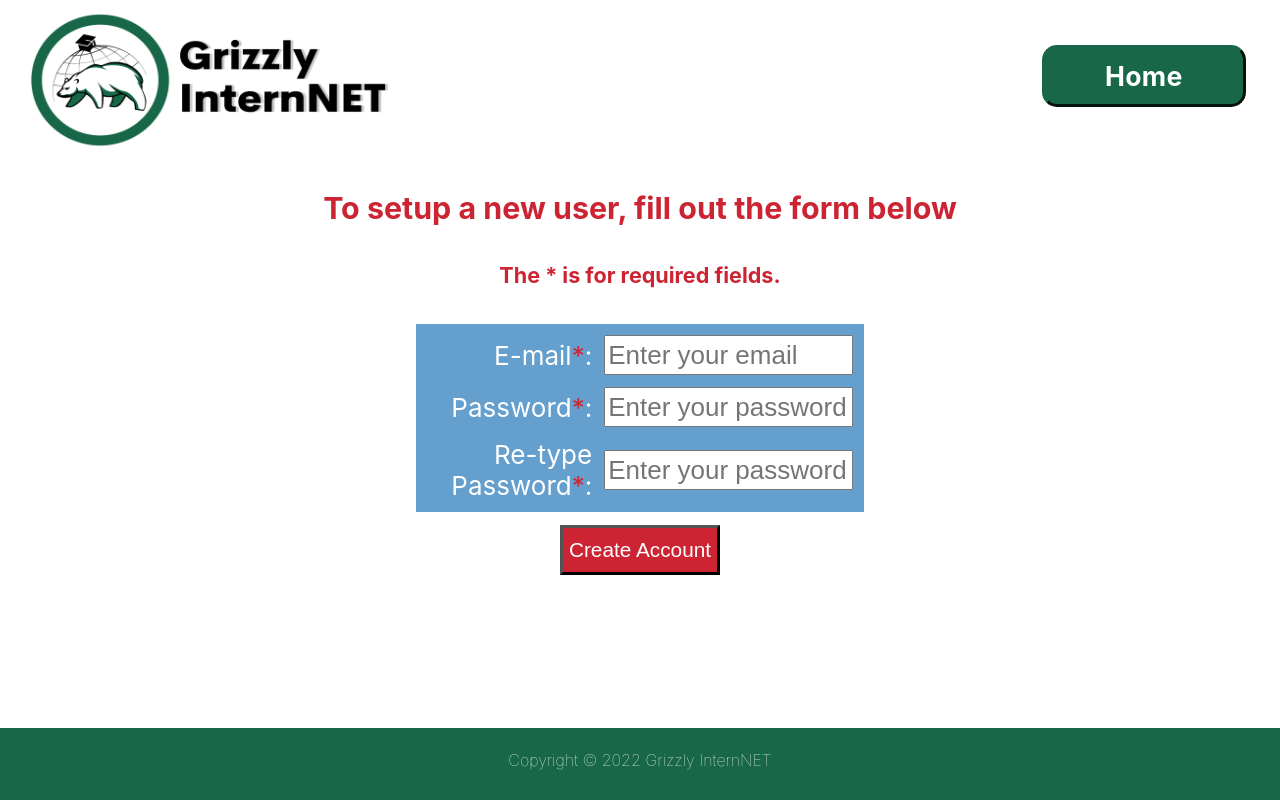
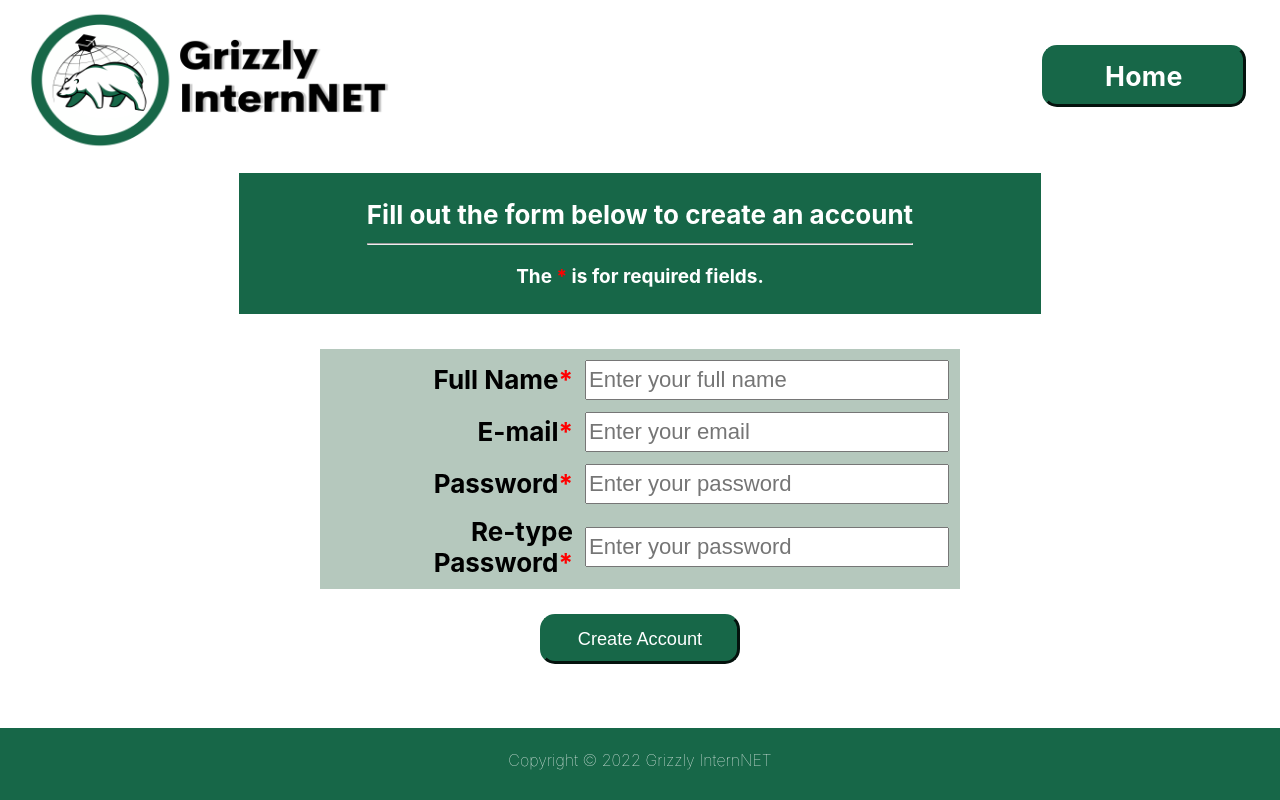
Before and after one commit to DrJava1000/GGCInternNet, a React (Create React App) app: page /Signup in a window 1280 px wide. Built offline with nearby package versions, Linux system fonts and the light colour scheme.

Commit message:
UI design changes to Sign Up page

```diff
--- a/src/login_template/Registration.module.css
+++ b/src/login_template/Registration.module.css
@@ -1,19 +1,26 @@
 .registrationHeadings{
-    color: var(--ngf-red);
+    display: inline-block;
+    color: #ffffff;
+    background-color: #176748;
+    padding-left: 10%;
+    padding-right: 10%;
+    padding-top: 2%;
+    padding-bottom: 2%;
+    margin-top: 13px;
 }
 
 .requiredAsterisk{
-    color: var(--ngf-red);
+    color: red;
 }
 
 .registrationTable{
     margin: auto;
-    margin-bottom: 1%;
-    width: 35%;
+    margin-bottom: 2.0%;
+    width: 50%;
     border-collapse: separate;
     border-spacing: 10px;
-    background-color: var(--ngf-light-blue);
-    color: white;
+    background-color: #b5c8bd;
+    color: black;
 }
 
 .registrationTable td:first-child{
@@ -26,18 +33,16 @@
 }
 
 .registrationButton{
-    margin: auto;
-    border-width: 3px;
-    background-color: var(--ngf-red);
-    color: white;
-    font-size: 80%;
+    composes: button from './Button.module.css';
+    font-size: 70%;
     height: 50px;
-    width: auto;
+    width: 200px;
+    margin-bottom: 0%;
 }
 
 .textRegistrationEntries{
     vertical-align: middle;
-    font-size: 100%;
+    font-size: 85%;
     height: 40px;
     width: 100%;
     box-sizing: border-box;
--- a/src/login_template/User-Provisioning.js
+++ b/src/login_template/User-Provisioning.js
@@ -26,21 +26,24 @@ class UserProvisioning extends Component{
           <div className={bodyStyles.ScrollingContent}>
             <div className={bodyStyles.PageBody}>
               <div>
-                <h3 className={regStyles.registrationHeadings}>To setup a new user, fill out the form below</h3>
-                <h5 className={regStyles.registrationHeadings}>The * is for required fields.</h5>
+                <h4 className={regStyles.registrationHeadings}>Fill out the form below to create an account<hr style={{color: '#ffffff'}}></hr><span style={{fontSize: '19px'}}>The <span className={regStyles.requiredAsterisk}>*</span> is for required fields.</span></h4>
                 <form onSubmit={this.onSubmit}>
                   <table className={regStyles.registrationTable}>
                     <tbody>
-                    <tr>
-                        <td>E-mail<span className={regStyles.requiredAsterisk}>*</span>:</td>
+                      <tr>
+                        <td style={{fontWeight: 'bold'}}>Full Name<span className={regStyles.requiredAsterisk}>* </span></td>
+                        <td><input className={regStyles.textRegistrationEntries} type="fullName" placeholder="Enter your full name"/><br/></td>
+                      </tr>
+                      <tr>
+                        <td style={{fontWeight: 'bold'}}>E-mail<span className={regStyles.requiredAsterisk}>* </span></td>
                         <td><input className={regStyles.textRegistrationEntries} type="email" placeholder="Enter your email"/><br/></td>
                       </tr>
                       <tr>
-                        <td>Password<span className={regStyles.requiredAsterisk}>*</span>:</td>
+                        <td style={{fontWeight: 'bold'}}>Password<span className={regStyles.requiredAsterisk}>* </span></td>
                         <td><input className={regStyles.textRegistrationEntries} type="password" placeholder="Enter your password"/><br/></td>
                       </tr>
                       <tr>
-                        <td>Re-type Password<span className={regStyles.requiredAsterisk}>*</span>:</td>
+                        <td style={{fontWeight: 'bold'}}>Re-type Password<span className={regStyles.requiredAsterisk}>* </span></td>
                         <td><input className={regStyles.textRegistrationEntries} type="password" placeholder="Enter your password"/><br/></td>
                       </tr>
                     </tbody>
--- a/src/login_template/page-header/header-and-navebar.js
+++ b/src/login_template/page-header/header-and-navebar.js
@@ -34,10 +34,10 @@ class AppHeader extends Component
         return (
             <header className={styles.PageHeader}>
 
-                {/* InternNet Logo*/}
+                {/*Grizzly InternNet Logo*/}
                 <Link href="/">
                     <div className={styles.IconAndPageIdentifier}>
-                        <img src={internNetLogo} className={styles.NgfLogo} alt="logo"/>
+                        <img src={internNetLogo} className={styles.NgfLogo} alt="Grizzly InternNet"/>
                     </div>
                 </Link>
 
```
